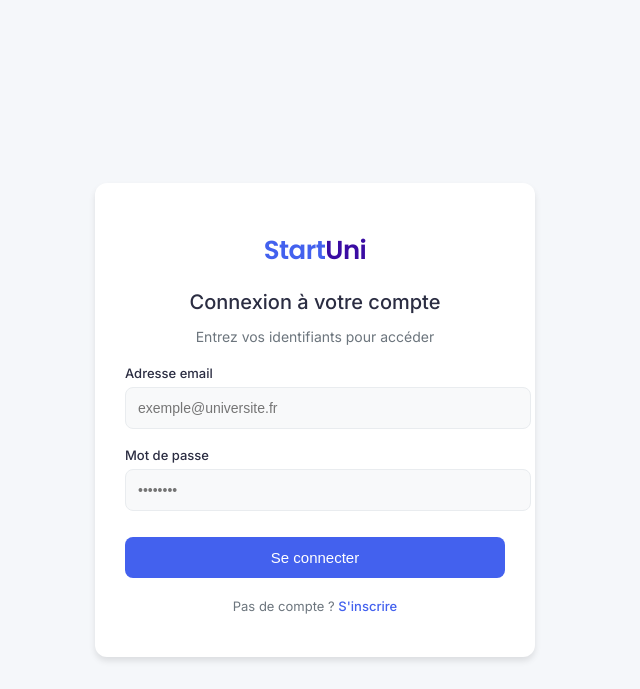
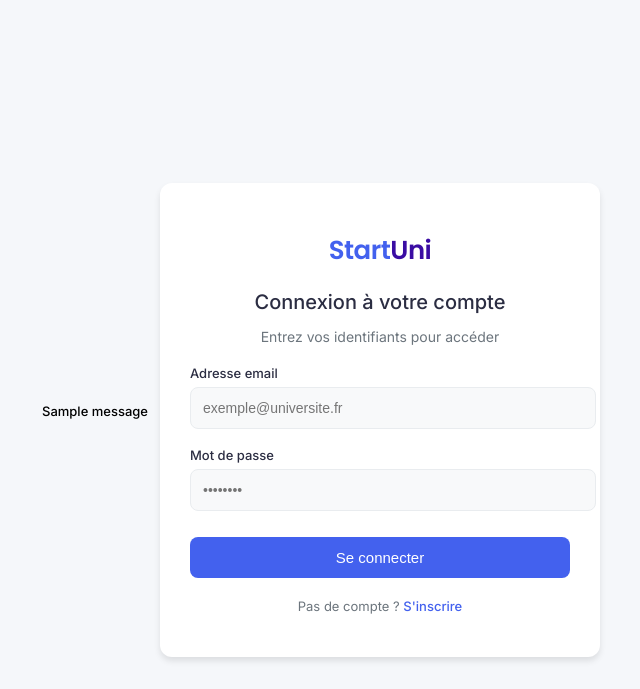
Before and after one commit to Nassira05/projet_genie, a Flask app: page /connexion_011737 in a window 1280 px wide. Shown: the top 689 px of the page, without its empty margins (325-965 px from the left). Run offline with Flask 3, Linux system fonts and the light colour scheme; tables that the repository leaves empty hold one stand-in row (values such as "Sample post"); one stand-in notice (Sample message) is shown; some libraries are stand-ins or nearby versions.

Commit message:
Update connexion_011737.html

```diff
--- a/templates/connexion_011737.html
+++ b/templates/connexion_011737.html
@@ -188,6 +188,17 @@
   </style>
 </head>
 <body>
+  {% with messages = get_flashed_messages(with_categories=true) %}
+    {% if messages %}
+        <div class="flash-messages">
+            {% for category, message in messages %}
+                <div class="alert alert-{{ category }}">
+                    {{ message }}
+                </div>
+            {% endfor %}
+        </div>
+    {% endif %}
+{% endwith %}
   <div class="login-container animate__animated animate__fadeInUp">
     <div class="logo">
       <h1>Start<span>Uni</span></h1>
```
